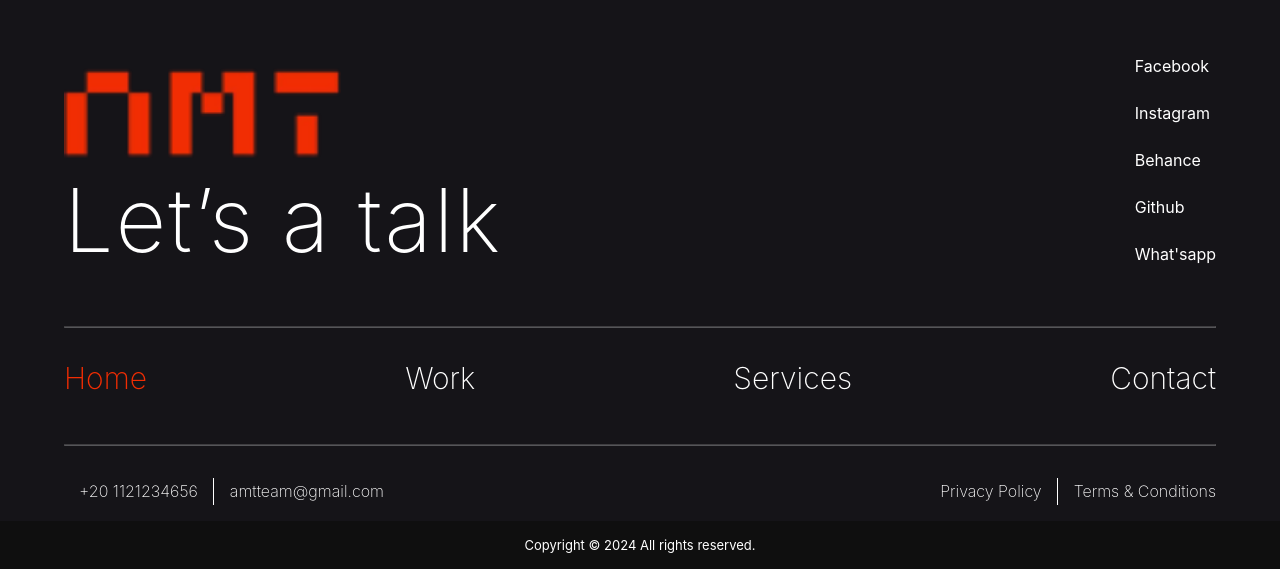
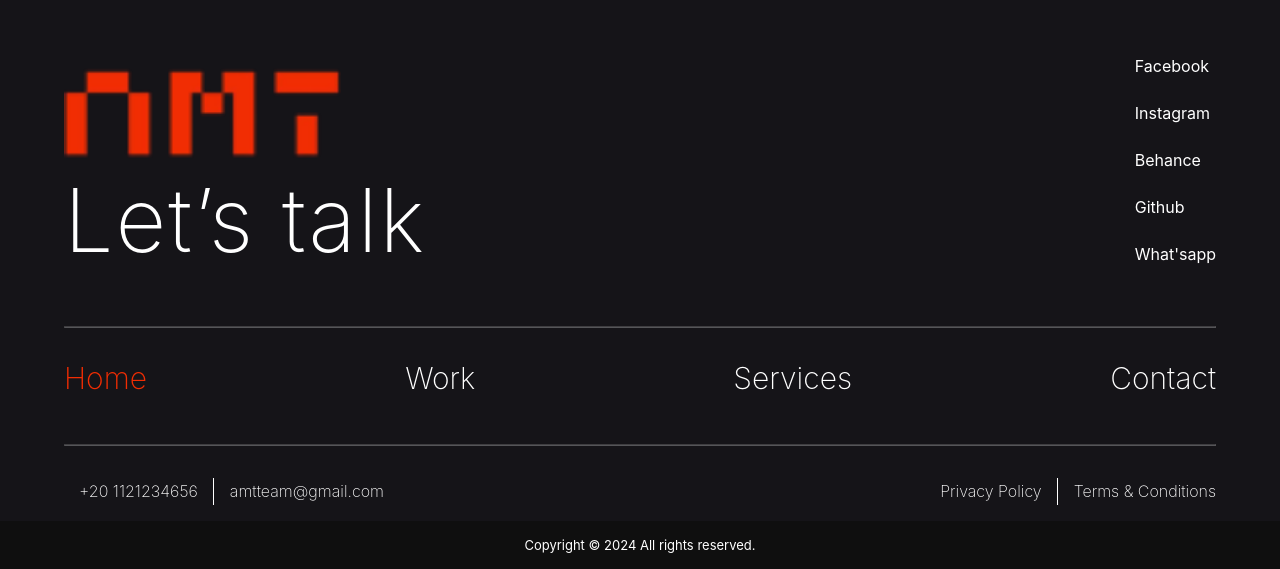
Before and after one commit to AMT-Egypt/AMT, a React (Create React App) app: page / in a window 1280 px wide. Shown: the part 5173-5742 px from the top of the page. Built offline with nearby package versions, Linux system fonts and the light colour scheme.

Commit message:
Update footer.tsx

```diff
--- a/src/sections/footer/footer.tsx
+++ b/src/sections/footer/footer.tsx
@@ -33,7 +33,7 @@ const Footer = () => {
           <div className="brand">
             <img src={logo} alt="AMT EGY LOGO" />
             {/* <AMT_SVG/>  */} {/*Animated Logo SVG*/}
-            <h5>Let’s a talk</h5>
+            <h5>Let’s talk</h5>
           </div>
           <ul className="links">
             <li>
```
